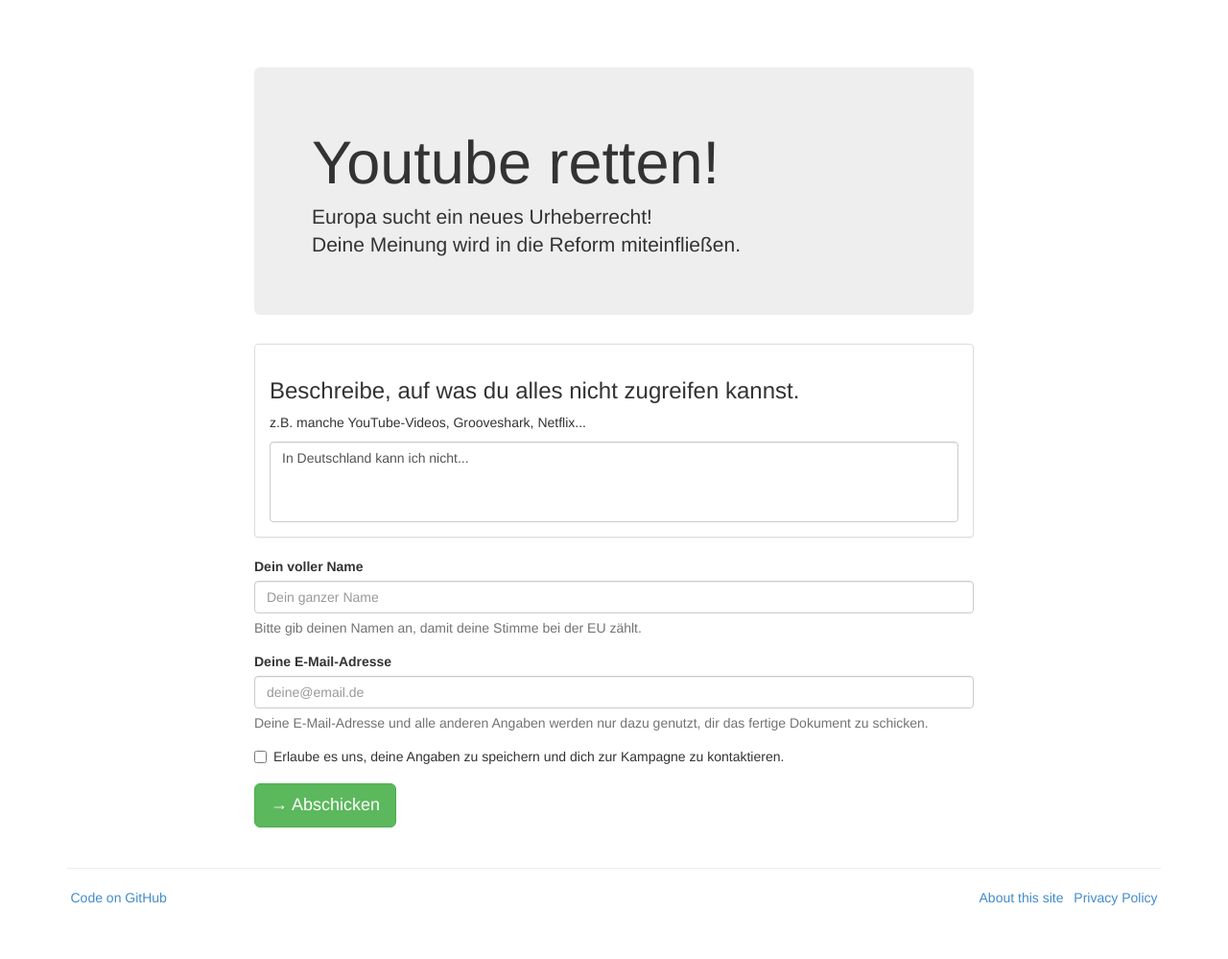
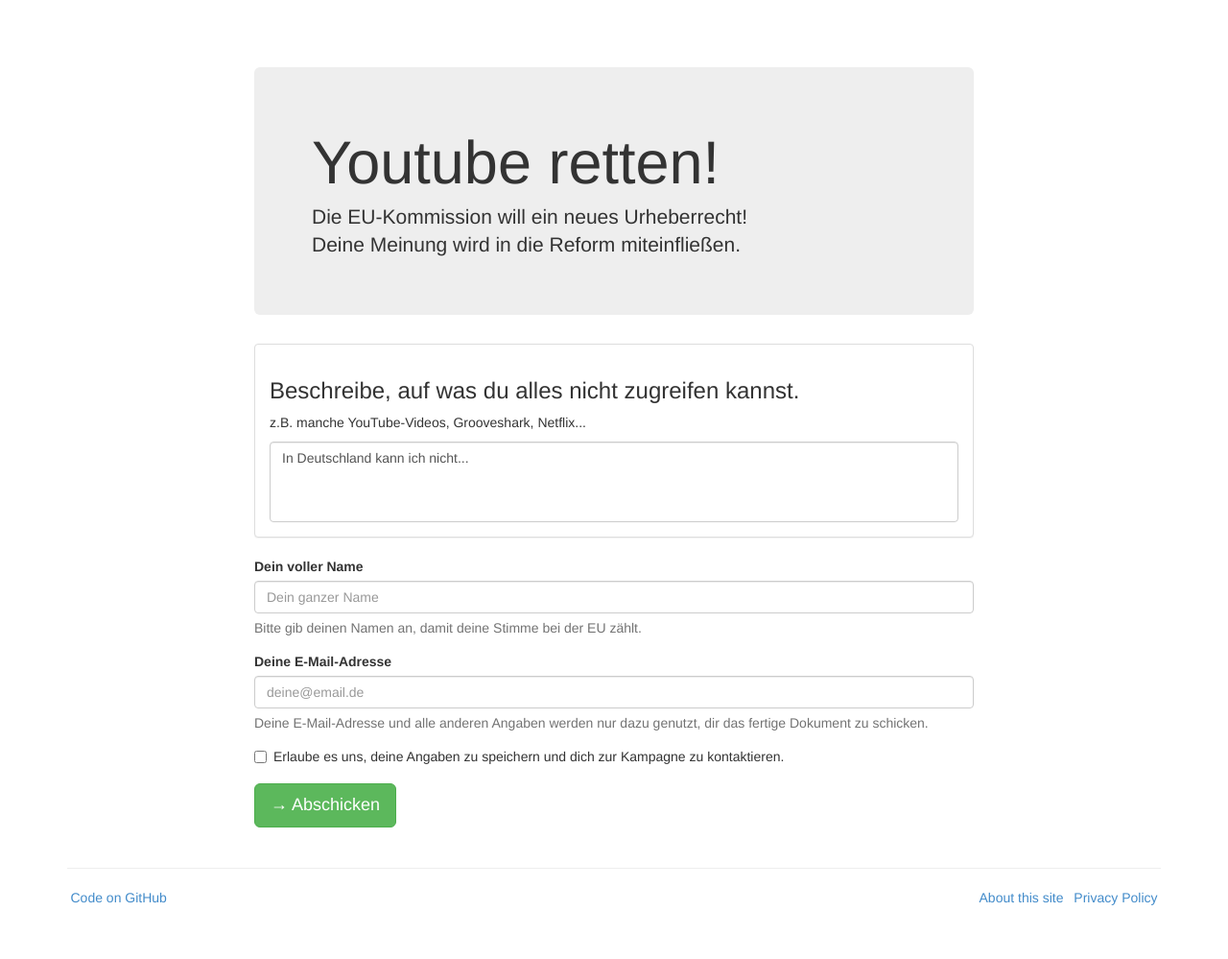
Before and after one commit to okfde/eucopyright, a Jekyll site: the page built from de/youtube/index.html, in a window 1280 px wide. Shown: the whole page at 96% size. Built offline with Jekyll 4.4.1, drawn with Linux system fonts in a browser that asks for light colours; comment, search, counter and statistics services are not loaded.

```diff
--- a/de/youtube/index.html
+++ b/de/youtube/index.html
@@ -10,7 +10,7 @@
       <div class="jumbotron">
         <h1>Youtube retten!</h1>
         <p>
-          Europa sucht ein neues Urheberrecht!<br/>
+          Die EU-Kommission will ein neues Urheberrecht!<br/>
           Deine Meinung wird in die Reform miteinfließen.
         </p>
       </div>
@@ -29,7 +29,7 @@
               </h3>
               <p>z.B. manche YouTube-Videos, Grooveshark, Netflix...</p>
               <input type="hidden" name="q-1" id="q-1-0" value="0" checked>
-              <textarea class="form-control" id="q-1-0-text" placeholder="">In Deutschland kann ich nicht...</textarea>
+              <textarea class="form-control" name="q-1-0-text" id="q-1-0-text" placeholder="">In Deutschland kann ich nicht...</textarea>
             </div>
           </div>
         </div>
```
